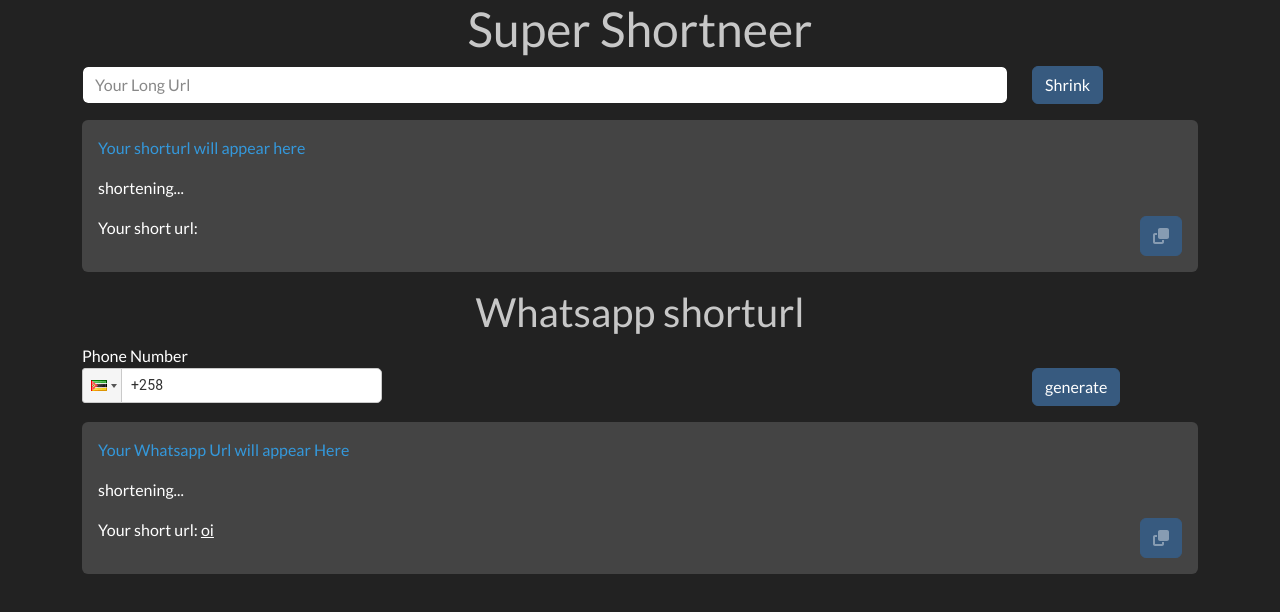
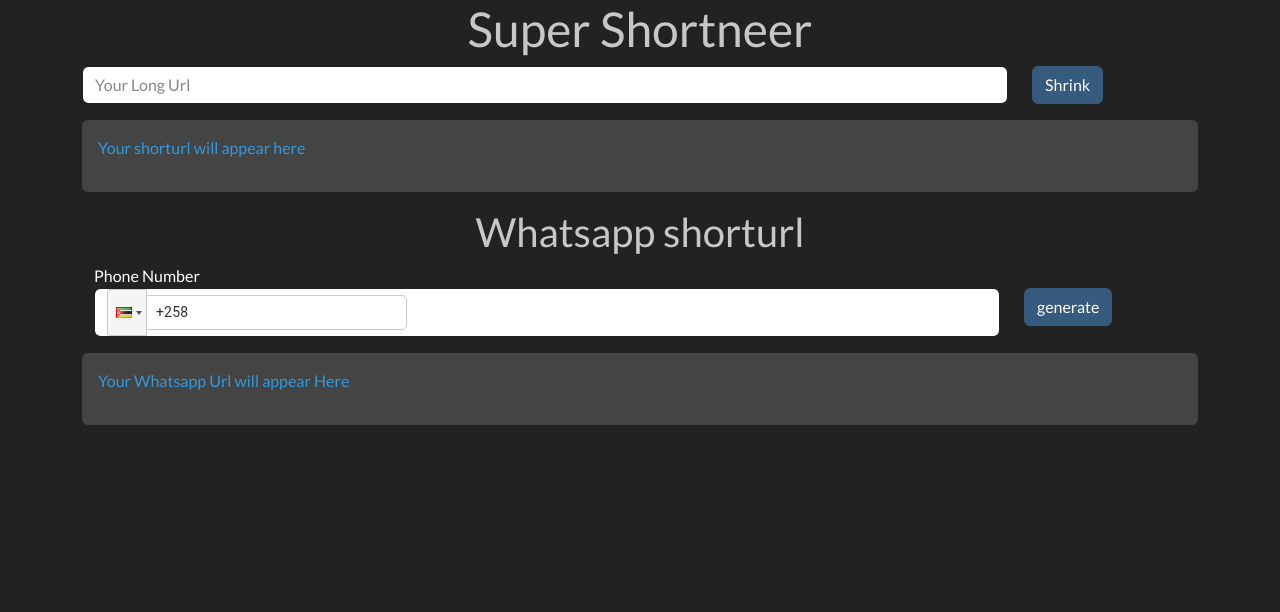
Before and after one commit to obedecustodio/supershortener, a React (Vite) app: page / in a window 1280 px wide. Shown: the top 612 px of the page. Built offline with nearby package versions, Linux system fonts and the light colour scheme; no server answers.

Commit message:
upgrades

```diff
--- a/src/App.jsx
+++ b/src/App.jsx
@@ -1,18 +1,14 @@
-import { useState, useEffect } from "react"
+import { useState} from "react"
 import { faClone } from '@fortawesome/free-solid-svg-icons'
 import { FontAwesomeIcon } from '@fortawesome/react-fontawesome'
 import PhoneNumberInput from "./components/Phone"
 
 function App() {
 
-  useEffect(() => {
-    getUrls()
-  }, [])
-
   const [longurl, setLongurl] = useState();
   const [shorturl, setShorturl] = useState();
   const [inputValue, setInputValue] = useState("");
-  let warn = '1';
+  var [warn, setWarn] = useState(1);
   const link = `http://localhost:5000/${shorturl}`
   // const link = `https://supershortneerbackend.vercel.app/url/${shorturl}`
 
@@ -21,12 +17,16 @@
     const data = await req.json()
     setLongurl(data[data.length - 1].longurl)
     setShorturl(data[data.length - 1].shorturl)
+    setWarn(3)
   }
 
   const handleFormSubmit = async (e) => {
     e.preventDefault()
-    // const warn = document.querySelector('#warn');
-    // warn.innerHtml = ''
+    if (inputValue == null) {
+      setWarn(0)
+      return <p className="text-danger">Invalid</p>
+    }
+    setWarn(2)
     const url = {
       long: inputValue
     }
@@ -47,13 +47,28 @@
     getUrls()
   }
 
-  // https://supershortneerbackend.vercel.app/urls
-  // http://localhost:5000/urls
-  // http://localhost:5000/url
-  // http://localhost:5000/url/
+  const condicao = (warn) => {
+    switch (warn) {
+      case 1:
+        return <p className="text-info">Your shorturl will appear here</p>
+        break;
+      case 2:
+        return <p>shortening...</p>
+        break;
+      case 3:
+        return <span className="d-flex justify-content-between">
+          <p>Your short url: <a href={link} className="text-white" target="_blank" >{shorturl} </a></p>
+          <button className="btn btn-primary"><font-awesome-icon icon="fa-solid fa-clone" /><FontAwesomeIcon icon={faClone} fade /></button>
+        </span>
+        break;
+      default:
+        break;
+    }
+  }
+
 
   return (
-    <>
+
     <div className="container">
 
       <h1 className="text-secondary text-center">Super Shortneer</h1>
@@ -70,21 +85,13 @@
 
       </form>
       <div className="alert alert-secondary">
+        {condicao(warn)}
+      </div>
 
-          <p className="text-info" id="warn">Your shorturl will appear here</p>
-          <p id="on">shortening...</p>
-
-          <span className="d-flex justify-content-between">
-            <p>Your short url: <a href={link} className="text-white" target="_blank" >{shorturl} </a></p>
-            <button className="btn btn-primary"><font-awesome-icon icon="fa-solid fa-clone" /><FontAwesomeIcon icon={faClone} fade /></button>
-          </span>
+      <PhoneNumberInput />
 
     </div>
 
-        <PhoneNumberInput/>
-
-      </div>
-    </>
   )
 }
 
--- a/src/components/Phone.jsx
+++ b/src/components/Phone.jsx
@@ -7,25 +7,13 @@
 
 
 const PhoneNumberInput = () => {
-    const [selectedCountry, setSelectedCountry] = useState(null);
     const [phoneNumber, setPhoneNumber] = useState('');
-    const link = `http://localhost:5000/num/${phoneNumber}`
-
-    // Sample country options for the select component
-    const countryOptions = [
-        { value: 'us', label: 'United States' },
-        { value: 'ca', label: 'Canada' },
-        { value: 'uk', label: 'United Kingdom' },
-        // Add more countries as needed
-    ];
-
-    const handleCountryChange = (selectedOption) => {
-        setSelectedCountry(selectedOption);
-        console.log(phoneNumber)
-        console.log(selectedCountry)
-    };
+    const [shorturl, setShorturl] = useState();
+    var [warn, setWarn] = useState(1);
+    const link = `http://localhost:5000/${shorturl}`
 
     const handleGenerate = async () => {
+        setWarn(2)
         const number = {
             number: phoneNumber
         }
@@ -35,16 +23,43 @@
             headers: { 'Content-Type': 'application/json' },
             body: dataJson
         }).then(res => console.log(res))
+        setPhoneNumber('+258')
+        getUrls()
+    }
+
+    const getUrls = async () => {
+        const req = await fetch('http://localhost:5000/urls')
+        const data = await req.json()
+        setShorturl(data[data.length - 1].shorturl)
+        setWarn(3)
+    }
+
+    const condicao = (warn) => {
+        switch (warn) {
+            case 1:
+                return <p className="text-info" id="warn">Your Whatsapp Url will appear Here</p>
+                break;
+            case 2:
+                return <p>shortening...</p>
+                break;
+            case 3:
+                return <span className="d-flex justify-content-between">
+                    <p>Your short url: <a href={link} className="text-white" target="_blank" >{shorturl}</a></p>
+                    <button className="btn btn-primary"><font-awesome-icon icon="fa-solid fa-clone" /><FontAwesomeIcon icon={faClone} fade /></button>
+                </span>
+                break;
+            default:
+                break;
+        }
     }
     return (
-        <div>
+        <div className='container'>
             <h2 className="text-secondary text-center">Whatsapp shorturl</h2>
-            <div className="row mb-3">
-            <div className="col-10">
-                <label>
-                    Phone Number
+            <div className="row">
+                <label>Phone Number</label>
+                <div className="col-lg-10 col-md-10 col-sm-10">
                     <PhoneInput
-                        className="text-black"
+                        className="text-black form-control col-5 mr-2 mb-3"
                         country={'mz'}
                         value={phoneNumber}
                         onChange={(value) => setPhoneNumber(value)}
@@ -52,23 +67,16 @@
                             required: true,
                         }}
                     />
-                </label>
+                </div>
+                <div className="col-lg-2 col-md-2 col-sm-2">
+                    <button className='btn btn-primary mb-3' onClick={handleGenerate}>generate</button>
+                </div>
             </div>
-            <div className="col-2">
-                <button className='btn btn-primary mt-4' onClick={handleGenerate}>generate</button>
+            <div className="row">
+                <div className="alert alert-secondary">
+                    {condicao(warn)}
+                </div>
             </div>
-            </div>
-            <div className="alert alert-secondary">
-
-          <p className="text-info" id="warn">Your Whatsapp Url will appear Here</p>
-          <p id="on">shortening...</p>
-
-          <span className="d-flex justify-content-between">
-            <p>Your short url: <a href='#' className="text-white" target="_blank" >oi</a></p>
-            <button className="btn btn-primary"><font-awesome-icon icon="fa-solid fa-clone" /><FontAwesomeIcon icon={faClone} fade /></button>
-          </span>
-
-        </div>
         </div>
 
     );
```
Lines whose indentation alone changed are shown as unchanged.
